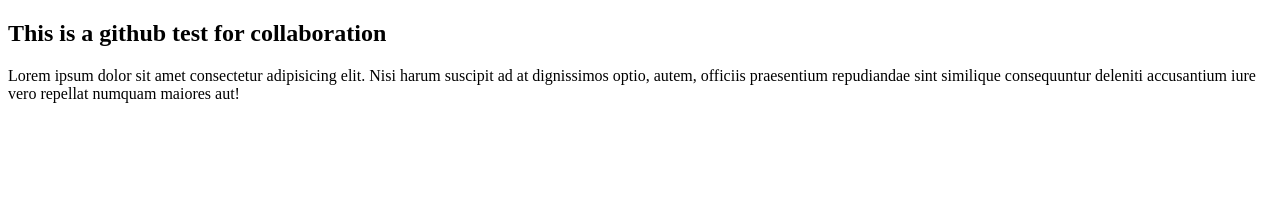
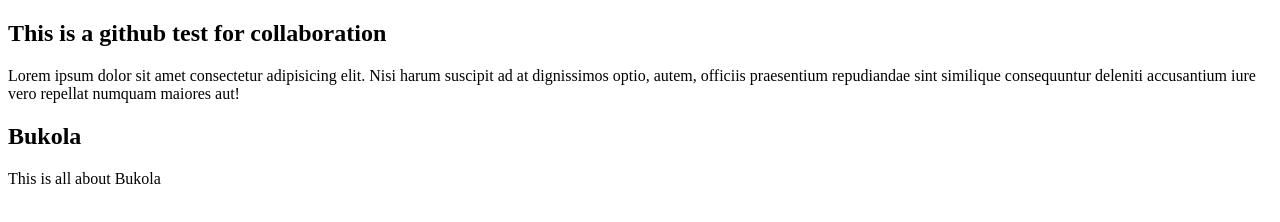
Before and after one commit to tife2020/bukolaTesting, a plain HTML site: page index.html in a window 1280 px wide. Drawn offline with Linux system fonts and the light colour scheme.

Commit message:
Section done

```diff
--- a/index.html
+++ b/index.html
@@ -13,5 +13,7 @@
       sint similique consequuntur deleniti accusantium iure vero repellat
       numquam maiores aut!
     </p>
+    <h2>Bukola</h2>
+    <p>This is all about Bukola</p>
   </body>
 </html>
```
